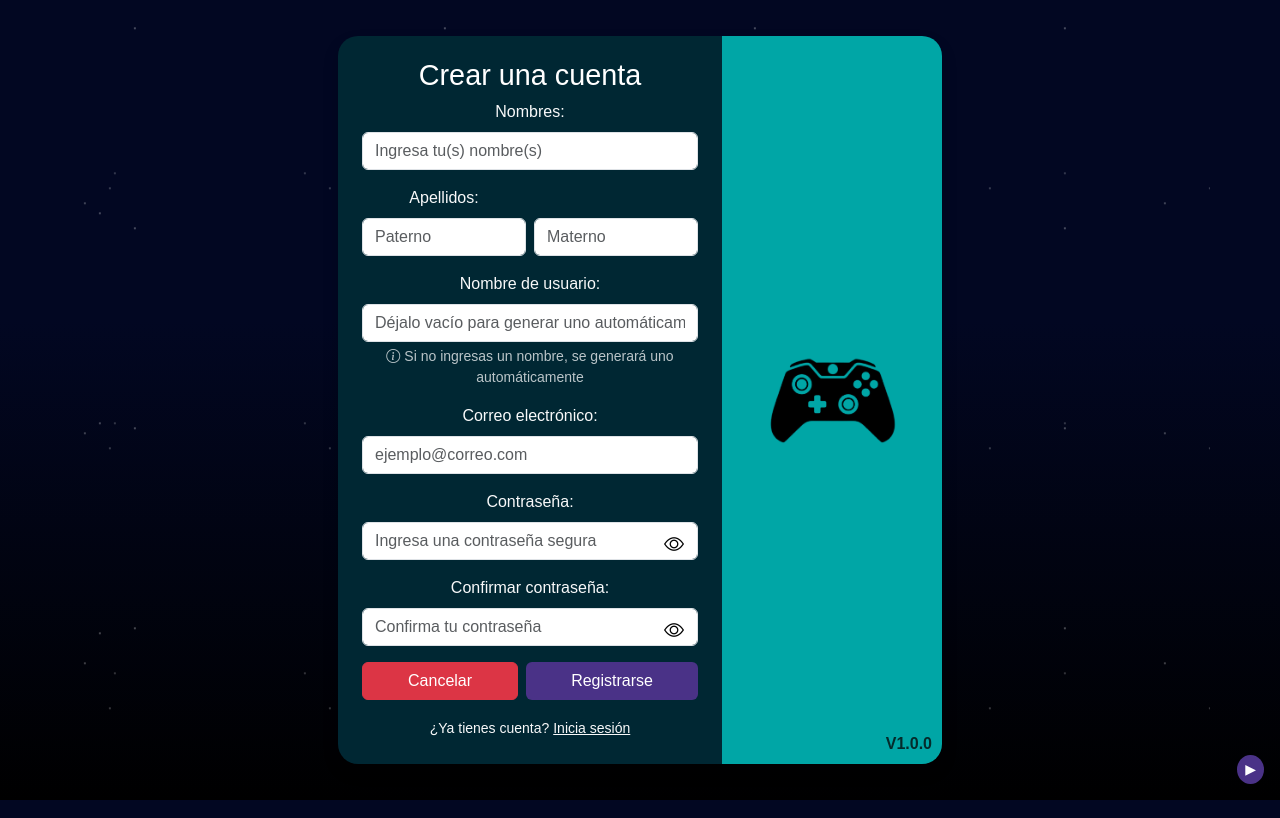
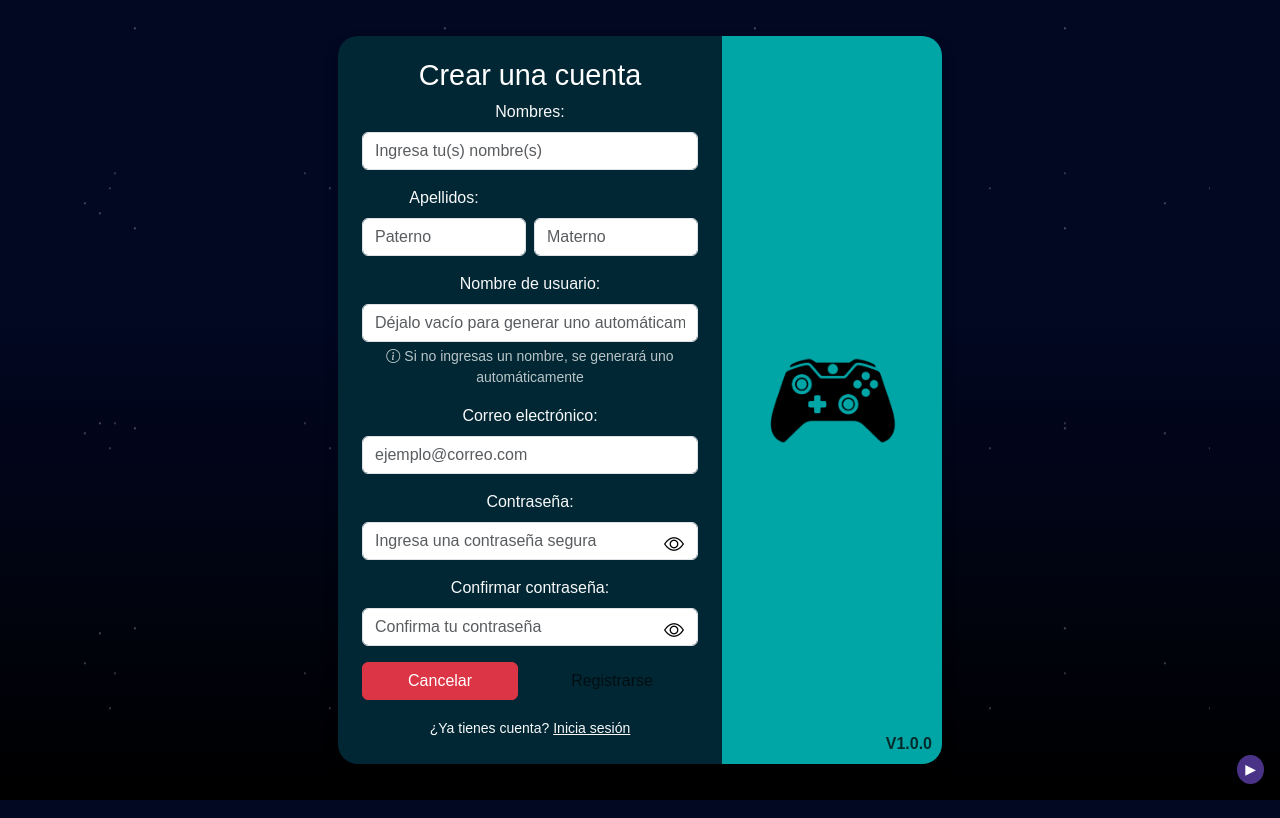
Before and after one commit to TomyCodigoInsanoRamirez/FusionBackFrontLigmaer, a React (Vite) app in the folder Frontend-LIGAMER/: page /register in a window 1280 px wide. Built offline with nearby package versions, Linux system fonts and the light colour scheme.

Commit message:
boton registrar deshabilitado para form incompleto

```diff
--- a/Frontend-LIGAMER/src/componentes/CrearCuenta.jsx
+++ b/Frontend-LIGAMER/src/componentes/CrearCuenta.jsx
@@ -9,6 +9,7 @@ import { appBarClasses } from '@mui/material';
 
 
 const MySwal = withReactContent(Swal);
+const EMAIL_REGEX = /^[^\s@]+@[^\s@]+\.[^\s@]+$/;
 
 export default function CrearCuenta() {
   const navigate = useNavigate();
@@ -35,6 +36,10 @@ export default function CrearCuenta() {
     password: '',
     confirm: ''
   });
+
+  const requiredFieldsFilled = form.nombre.trim() && form.apellidoPaterno.trim() && form.apellidoMaterno.trim() && form.email.trim() && form.password && form.confirm;
+  const isEmailValid = EMAIL_REGEX.test(form.email.trim());
+  const isFormValid = Boolean(requiredFieldsFilled && isEmailValid && passwordValidation.isValid && confirmPasswordValidation.matches);
 
   const handleChange = (e) => {
     setForm({ ...form, [e.target.name]: e.target.value });
@@ -132,8 +137,7 @@ export default function CrearCuenta() {
     e.preventDefault();
 
     // Validar formato de correo
-    const emailRegex = /^[^\s@]+@[^\s@]+\.[^\s@]+$/;
-    if (!emailRegex.test(form.email)) {
+    if (!EMAIL_REGEX.test(form.email.trim())) {
       return MySwal.fire({
         icon: 'error',
         title: 'Correo inválido',
@@ -400,7 +404,7 @@ export default function CrearCuenta() {
 
                   <div className="d-flex gap-2 mb-3">
                     <button type="button" className="btn btn-danger flex-fill" onClick={handleCancel}>Cancelar</button>
-                    <button type="submit" className="btn btn-register flex-fill">Registrarse</button>
+                    <button type="submit" className="btn btn-register flex-fill" disabled={!isFormValid}>Registrarse</button>
                   </div>
 
                   <div className="text-center text-light">
```
